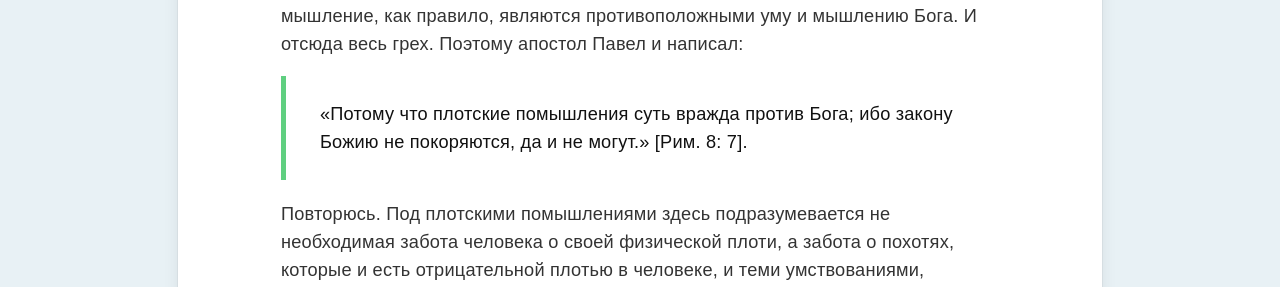
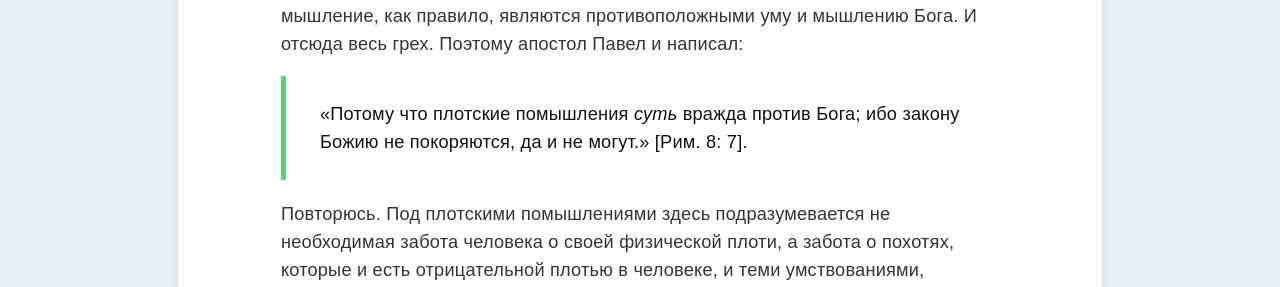
Before and after one commit to slovohrista/slovohrista.github.io, a Jekyll site: the page built from _posts/doctrine/2013-12-06-horosha-mudrosts-naslediem-1.md, in a window 1280 px wide and 900 px high, scrolled down 4860 px. Shown: the part 156-443 px from the top of the window. Built offline with Jekyll 4.4.1, drawn with Linux system fonts in a browser that asks for light colours; nearby versions of some CDN libraries; comment, search, counter and statistics services are not loaded.

```diff
--- a/_posts/doctrine/2013-12-06-horosha-mudrosts-naslediem-1.md
+++ b/_posts/doctrine/2013-12-06-horosha-mudrosts-naslediem-1.md
@@ -39,7 +39,7 @@ author: Бреурош Владимир
 
 Примеров духовного несоответствия мышления человека в религиозной среде по отношению к мышлению Бога в Писаниях много, не будем все их повторять. Здесь важен правильный вывод. А он говорит о том, что ум человека и его мышление, как правило, являются противоположными уму и мышлению Бога. И отсюда весь грех. Поэтому апостол Павел и написал:
 
-> «Потому что плотские помышления суть вражда против Бога; ибо закону Божию не покоряются, да и не могут.» [Рим. 8: 7].
+> «Потому что плотские помышления *суть* вражда против Бога; ибо закону Божию не покоряются, да и не могут.» [Рим. 8: 7].
 
 Повторюсь. Под плотскими помышлениями здесь подразумевается не необходимая забота человека о своей физической плоти, а забота о похотях, которые и есть отрицательной плотью в человеке, и теми умствованиями, которыми человек эту заботу оправдывает и придает ей статус необходимой. Не важно, ошибочны его суждения и запросы или нет, потому что Бог это все равно называет плотским мышлением и плотью. Сюда же можно отнести все неправильные и ошибочные суждения во всех сферах, которые пытается культивировать человек.
 
```
